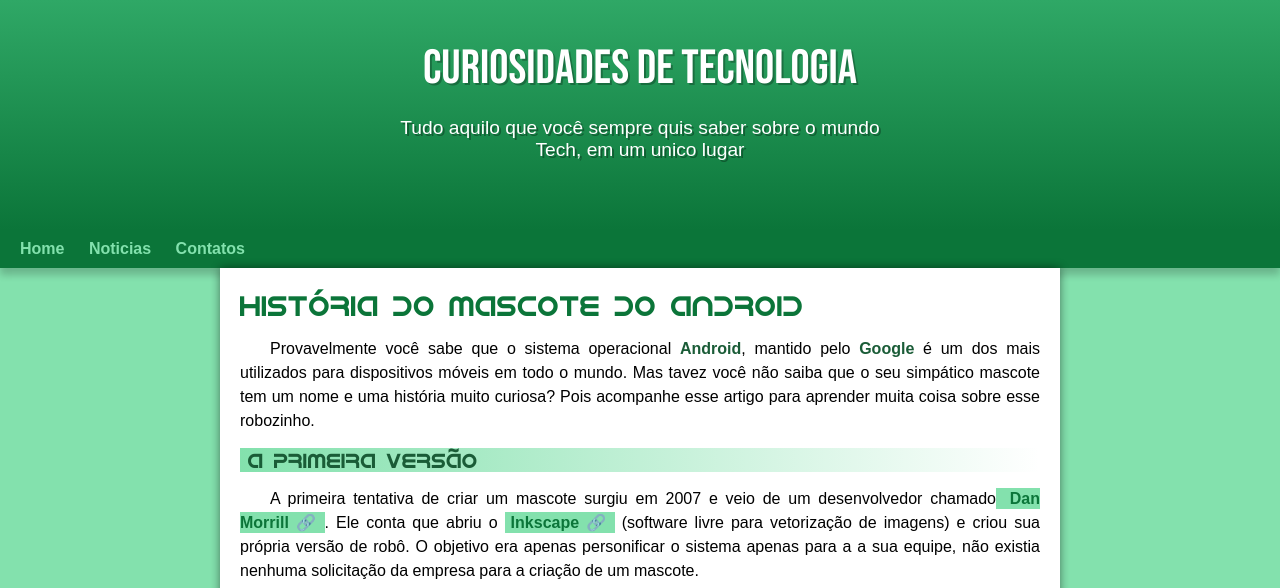
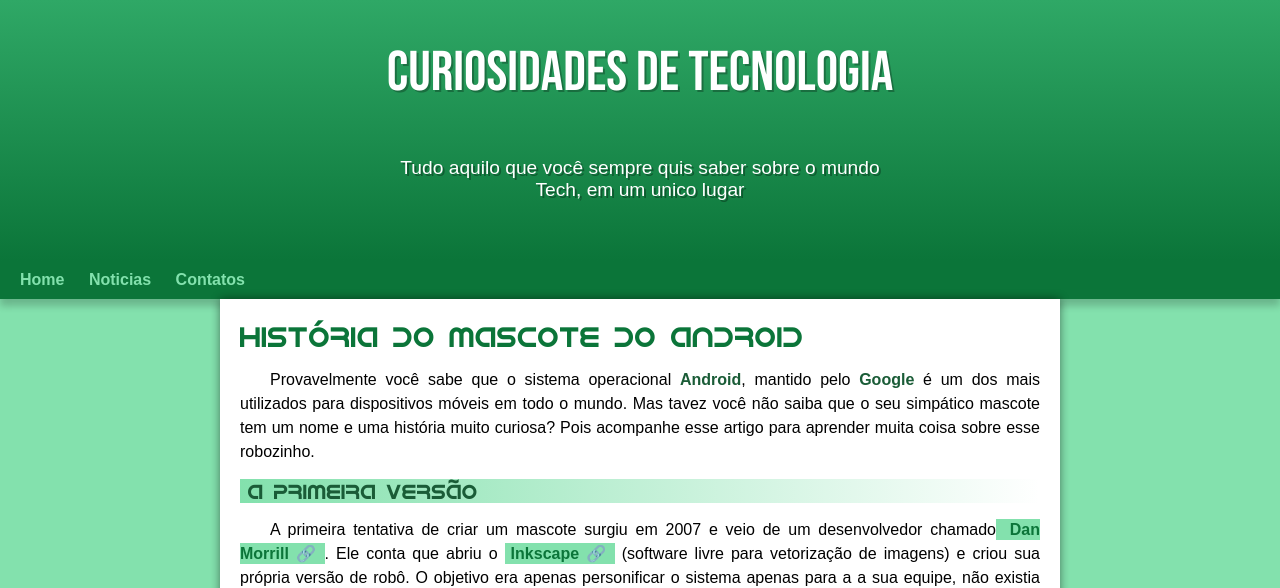
Before and after one commit to JMStefani/projeto-android, a plain HTML site: page index.html in a window 1280 px wide. Shown: the top 588 px of the page. Drawn offline with Linux system fonts and the light colour scheme.

Commit message:
Update style.css

```diff
--- a/estilo/style.css
+++ b/estilo/style.css
@@ -45,9 +45,9 @@ header {
 header > h1 {
     color: white;
     font-family: var(--fonte-destaque);
-    font-size: 3em;
+    font-size: 3.5em;
     font-weight: normal;
-    margin-bottom: 20px;
+    padding-bottom: 50px;
     text-shadow: 2px 2px 0px rgba(0, 0, 0, 0.267);
 }
 
```
